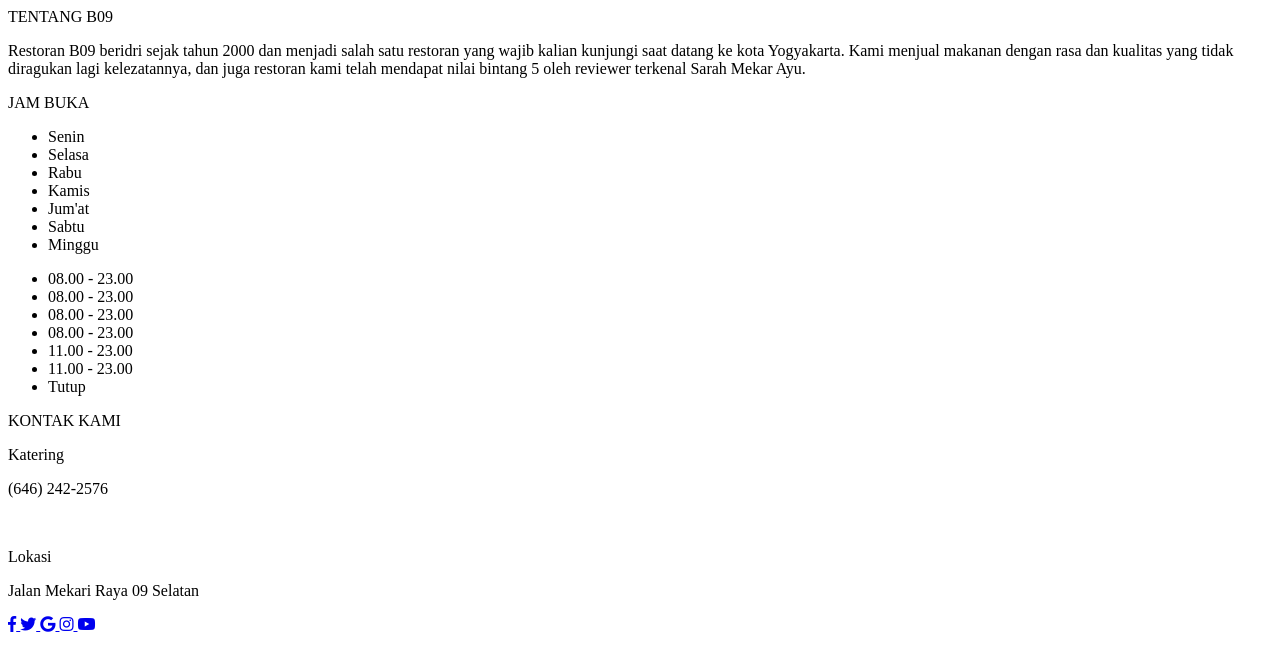
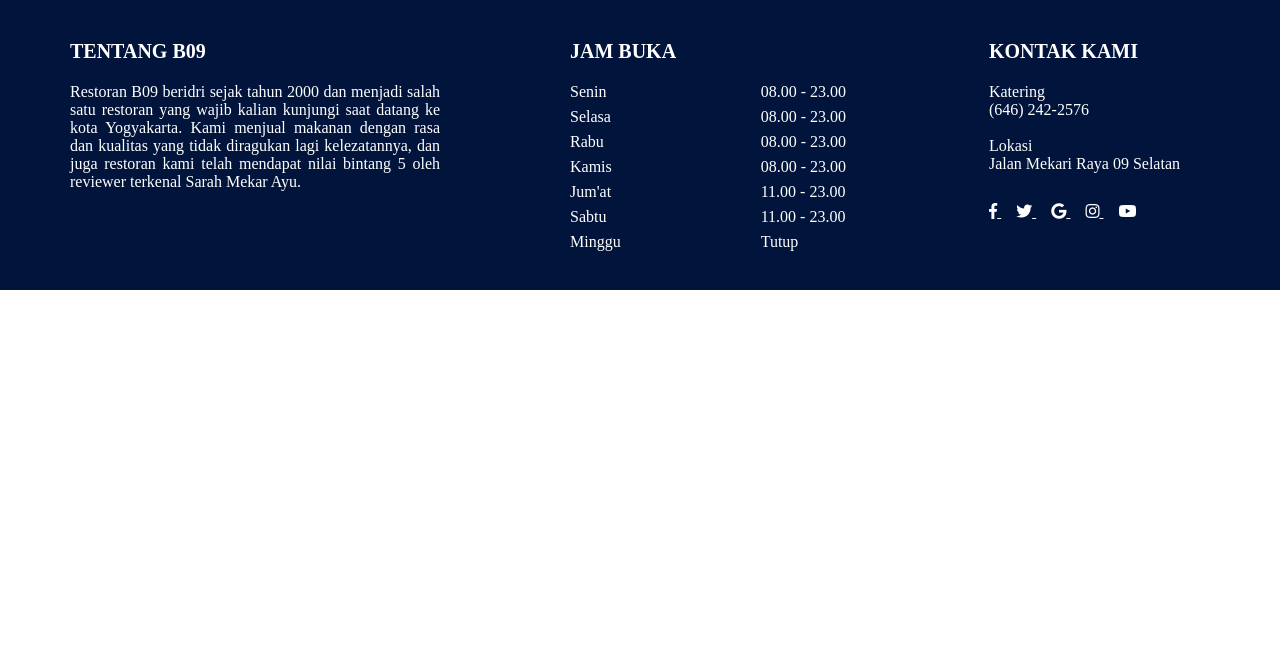
Before and after one commit to Migichan69/footer.b09.io, a plain HTML site: page index.html in a window 1280 px wide. Drawn offline with Linux system fonts and the light colour scheme.

Commit message:
Update B09.css

```diff
--- a/B09.css
+++ b/B09.css
@@ -1,76 +1,70 @@
-<!DOCTYPE html>
-<html lang="en">
-<head>
-    <meta charset="UTF-8">
-    <meta name="viewport" content="width=device-width, initial-scale=1, maximum-scale=1, user-scalable=no">
-    <link rel="stylesheet" href="https://use.fontawesome.com/releases/v5.4.1/css/all.css">
-    <link rel="stylesheet" href="B09.css">
-    <title>Document</title>
-</head>
-<body>
-<div class="footer">
-<div class="container">
-    <div class="about">
-        <div class="logo">TENTANG B09</div>
-            <div class="tentang-isi">
-            <p>Restoran B09 beridri sejak tahun 2000 dan menjadi salah satu restoran yang wajib kalian kunjungi
-                saat datang ke kota Yogyakarta. Kami menjual makanan dengan rasa dan kualitas yang tidak diragukan lagi
-                kelezatannya, dan juga restoran kami telah mendapat  nilai bintang 5 oleh reviewer terkenal Sarah Mekar Ayu.
-            </p>
-        </div>
-    </div>
-    <div class="time">
-        <div class="logo">JAM BUKA</div>
-            <div class="hari">
-                <ul>
-                    <li>Senin</li>
-                    <li>Selasa</li>
-                    <li>Rabu</li>
-                    <li>Kamis</li>
-                    <li>Jum'at</li>
-                    <li>Sabtu</li>
-                    <li>Minggu</li>
-                </ul>
-            </div>
-            <div class="jam">
-                <ul>
-                    <li>08.00 - 23.00</li>
-                    <li>08.00 - 23.00</li>
-                    <li>08.00 - 23.00</li>
-                    <li>08.00 - 23.00</li>
-                    <li>11.00 - 23.00</li>
-                    <li>11.00 - 23.00</li>
-                    <li>Tutup</li>
-                </ul>
-            </div>
-        </div>
-        <div class="hubungi">
-            <div class="logo">KONTAK KAMI</div>
-                <div class="pemesanan">
-                    <p>Katering</p>
-                    <p>(646) 242-2576</p><br>
-                    <p>Lokasi</p>
-                    <p>Jalan Mekari Raya 09 Selatan</p>
-                </div>
-            <div class="sosmed">
-                <a class="btn" href="#">
-                    <i class="fab fa-facebook-f"></i>
-                </a>
-                <a class="btn" href="#">
-                    <i class="fab fa-twitter"></i>
-                </a>
-                <a class="btn" href="#">
-                    <i class="fab fa-google"></i>
-                </a>
-                <a class="btn" href="#">
-                    <i class="fab fa-instagram"></i>
-                </a>
-                <a class="btn" href="#">
-                    <i class="fab fa-youtube"></i>
-                </a>
-            </div>
-        </div>
-</div>
-</div>
-</body>
-</html>
+* {
+    margin: 0;
+    padding: 0;
+}
+.footer {
+    background-color: #01143c;
+    height: 250px;
+    padding: 20px;
+}
+.container {
+    color: white;
+    margin: 20px 50px;
+}
+.about {
+    float: left;
+    margin-right: 70px;
+}
+
+.logo {
+    font-size: 20px;
+    padding-bottom: 20px;
+    font-weight: bold;
+}
+
+.tentang-isi {
+    width: 370px;
+    text-align: justify;
+}
+
+.logo-waktu {
+    font-size: 20px;
+    padding-bottom: 10px;
+}
+
+.time {
+    float: left;
+    margin-left: 60px;
+}
+
+.hari {
+    float: left;
+}
+
+.hari li {
+    list-style: none;
+    padding-bottom: 7px;
+}
+
+.jam {
+    float: left;
+    padding-left: 140px;
+}
+.jam li {
+    list-style: none;
+    padding-bottom: 7px;
+}
+
+.hubungi {
+    float: right;
+    padding-right: 30px;
+}
+
+.sosmed {
+    margin-top: 30Px;
+}
+
+.btn {
+    color: white;
+    padding-right: 15px;
+}
```
